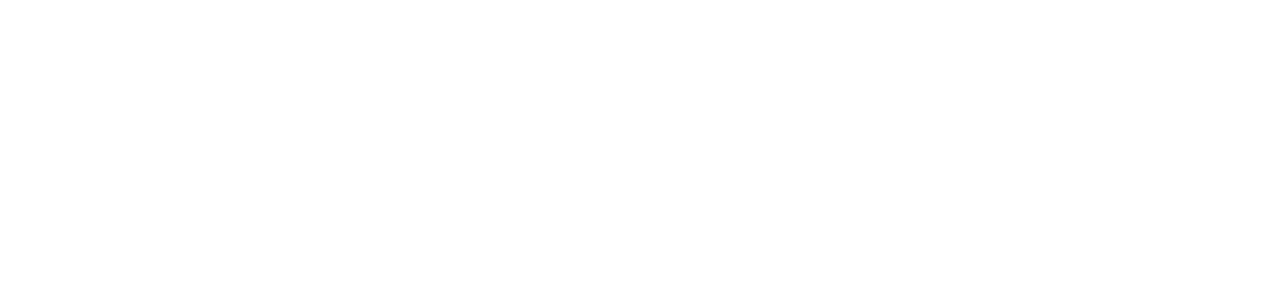
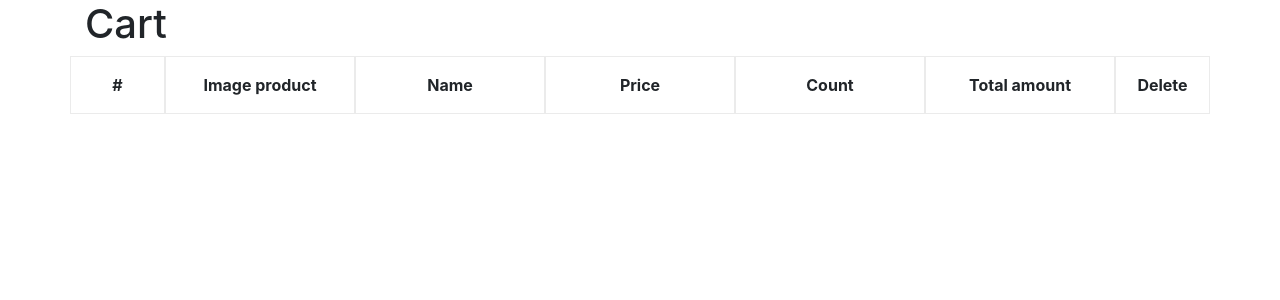
Before and after one commit to vntgithub/frontend-bookshop, a React (Create React App) app: page /cart in a window 1280 px wide. Shown: the top 300 px of the page. Built offline with nearby package versions, Linux system fonts and the light colour scheme.

Commit message:
add cartpage

```diff
--- a/src/App.js
+++ b/src/App.js
@@ -1,20 +1,32 @@
-import React from "react";
+import React, { useState } from "react";
 import { BrowserRouter as Router, Switch, Route } from "react-router-dom";
 
-// import { CartProvider } from "./contexts/cart.context";
-import LoginPage from "./pages/login.page";
-import HomePgae from "./pages/home.page";
+import CartContext from "./contexts/cart.context";
+import LoginPage from "./pages/Login";
+import HomePgae from "./pages/Home";
+import CartPage from "./pages/Cart";
+import { useEffect } from "react";
 
 function App(props) {
+  const [userCart, setUserCart] = useState([]);
+  useEffect(() => {
+    if(localStorage.getItem('cartItems')){
+      const arrayItems = JSON.parse(localStorage.getItem('cartItems'));
+      setUserCart(arrayItems);
+    }else{
+      localStorage.setItem('cartItems', []);
+    }
+  }, []);
   return (
-    // <CartProvider>
+    <CartContext.Provider value={{ userCart, setUserCart }}>
       <Router>
         <Switch>
           <Route path="/" exact component={HomePgae} />
           <Route path="/login" exact component={LoginPage} />
+          <Route path="/cart" component={CartPage} />
         </Switch>
       </Router>
-    // </CartProvider>
+      </CartContext.Provider>
   );
 }
 
--- a/src/components/ListPoduct.js
+++ b/src/components/ListPoduct.js
@@ -1,7 +1,7 @@
 import React from "react";
 import { Container, Row, Col } from "reactstrap";
 
-import Product from "./product.component";
+import Product from "./Product";
 const ListProduct = (props) => {
   return (
     <Container>
--- a/src/index.js
+++ b/src/index.js
@@ -6,6 +6,5 @@
 
 ReactDOM.render(
   <App />,
-
   document.getElementById("root")
 );
--- /dev/null
+++ b/src/pages/Cart.js
@@ -0,0 +1,80 @@
+import React from 'react';
+import { useContext } from 'react';
+import { Container, Row, Col } from 'reactstrap';
+import CartContext from "../contexts/cart.context";
+
+import { FontAwesomeIcon } from '@fortawesome/react-fontawesome';
+import { faPlusCircle } from '@fortawesome/free-solid-svg-icons';
+import { faMinusCircle } from '@fortawesome/free-solid-svg-icons';
+import { faTrashAlt } from '@fortawesome/free-solid-svg-icons';
+
+import './style/cart.css';
+
+const CartPage = () => {
+    const { userCart, setUserCart } = useContext(CartContext);
+    const deleteItem = (index) => {
+        return function() {
+            const newCart = userCart.filter((element, i) => i !== index);
+            console.log(newCart);
+            setUserCart(newCart);
+            localStorage.setItem('cartItems', JSON.stringify(newCart));
+        }
+    }
+    const plusItem = (index) => {
+        return function () {
+            const newCart = [...userCart];
+            newCart[index].count += 1;
+            setUserCart(newCart);
+            localStorage.setItem('cartItems', JSON.stringify(newCart));
+        }
+    }
+    const minusItem = (index) => {
+        return function() {
+            const newCart = [...userCart];
+            newCart[index].count -= 1;
+            if(newCart[index].count == 0){
+                const del = deleteItem(index);
+                del();
+            }else{
+                setUserCart(newCart);
+                localStorage.setItem('cartItems', JSON.stringify(newCart));
+            }
+
+        }
+    }
+    return (
+        <Container>
+            <h1>Cart</h1>
+            <Row className="header">
+                <Col sm={1}>#</Col>
+                <Col sm={2}>Image product</Col>
+                <Col sm={2}>Name</Col>
+                <Col sm={2}>Price</Col>
+                <Col sm={2}>Count</Col>
+                <Col sm={2}>Total amount </Col>
+                <Col sm={1}>Delete</Col>
+            </Row>
+            {userCart.map((element, index) =>
+                <Row key={index}>
+                    <Col sm={1} className="index">{index}</Col>
+                    <Col sm={2}>
+                        <img src={element.item.urlimg} alt="productImg" />
+                    </Col>
+                    <Col sm={2} className="name-product">{element.item.name}</Col>
+                    <Col sm={2} className="price-product">$ {element.item.price}</Col>
+                    <Col sm={2} className="count">
+                        <FontAwesomeIcon className="sgv" icon={faMinusCircle} onClick={minusItem(index)} />
+                        {element.count}
+                        <FontAwesomeIcon className="sgv" icon={faPlusCircle} onClick={plusItem(index)} />
+                    </Col>
+                    <Col sm={2} className="price-product">$ {parseFloat(element.count*element.item.price).toPrecision(4)}</Col>
+                    <Col sm={1}>
+                        <FontAwesomeIcon className="sgv" icon={faTrashAlt} onClick={deleteItem(index)} />
+                    </Col>
+                </Row>
+            )}
+        </Container>
+    );
+}
+
+export default CartPage;
--- a/src/pages/home.page.js
+++ b/src/pages/Home.js
@@ -1,15 +1,17 @@
-import React, { useEffect, useState } from "react";
+import React, { useEffect, useState, useContext } from "react";
 import { Container, Col, Row } from "reactstrap";
+
+import CartContext from "../contexts/cart.context";
 import bookApi from "../api/book.api";
 import Topmenu from "../components/TopMeu";
 import Banner from "../components/Banner";
 import Categogies from "../components/Categogies";
 import ListProduct from "../components/ListPoduct";
-import Pagination from "../components/pagination";
+import Pagination from "../components/Pagination";
 import Footer from "../components/Footer";
-import CartContext from "../contexts/cart.context";
 
-import "./home.css";
+
+import "./style/home.css";
 
 const HomePage = () => {
   const [numPage, setNumPage] = useState(0);
@@ -17,7 +19,7 @@
   const [categogies, setCategogies] = useState([]);
   const [page, setPage] = useState(0);
   const [pageCategogies, setPageCategogies] = useState('All books');
-  const [userCart, setUserCart] = useState([]);
+  const { userCart, setUserCart } = useContext(CartContext);
   useEffect(() => {
     const componentDidMount = async () => {
       await bookApi.getBooks(page, setBook);
@@ -42,7 +44,7 @@
   }, [pageCategogies]);
   return (
     <div>
-      <CartContext.Provider value={{ userCart, setUserCart }}>
+
         <Topmenu />
         <Banner />
         <Container className="mt-5">
@@ -59,7 +61,7 @@
         </Container>
         <Pagination numpage={numPage} setpage={setPage}/>
         <Footer />
-        </CartContext.Provider>
+
       </div>
   );
 };
--- a/src/pages/login.page.js
+++ b/src/pages/Login.js
@@ -6,7 +6,7 @@
 
 //import userApi from "../api/user.api";
 
-import "./login.css";
+import "./style/login.css";
 const LoginPage = (props) => {
   const [username, setUsername] = useState("");
   const [password, setPassword] = useState("");
--- /dev/null
+++ b/src/pages/style/cart.css
@@ -0,0 +1,48 @@
+.col {
+  align-items: center;
+  justify-content: center;
+  display: flex;
+  padding: 1rem;
+  border: 1px solid #ebebeb;
+}
+
+.col-sm-2,
+.col-sm-1 {
+  align-items: center;
+  justify-content: center;
+  display: flex;
+  padding: 1rem;
+  border: 1px solid #ebebeb;
+}
+
+.sgv {
+  font-size: 1.2rem;
+  color: #555;
+  cursor: pointer;
+  margin: 0 1rem 0 1rem;
+}
+
+.header {
+  font-weight: bold;
+}
+.name-product {
+  font-size: 1 rem;
+  color: cadetblue;
+  font-weight: bold;
+}
+.price-product {
+  color: brown;
+  font-size: 1.5rem;
+  font-weight: bold;
+}
+
+.count {
+  font-weight: bold;
+  font-size: 1.2rem;
+  color: green;
+}
+
+.index {
+  font-weight: bold;
+  font-size: 1.2rem;
+}
```
Also changed, not shown: src/components/Pagination.js (renamed from src/components/pagination.js), src/components/Product.js (renamed from src/components/product.component.js), src/pages/style/home.css (renamed from src/pages/home.css), src/pages/style/login.css (renamed from src/pages/login.css).
